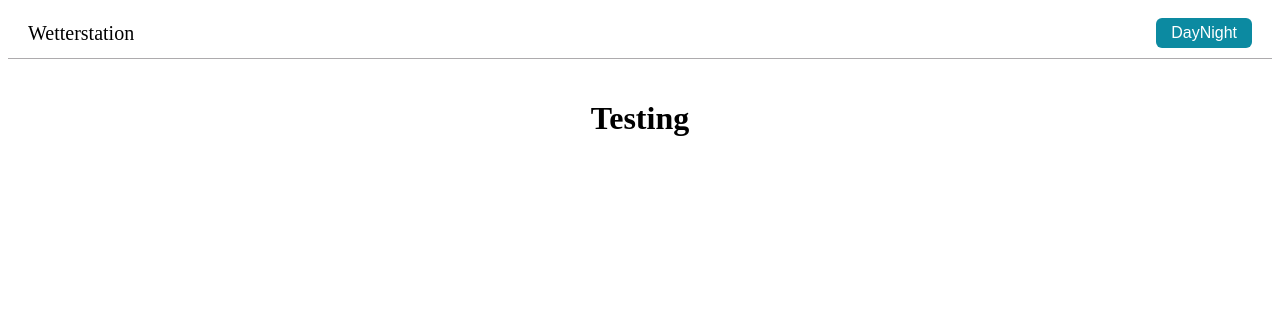
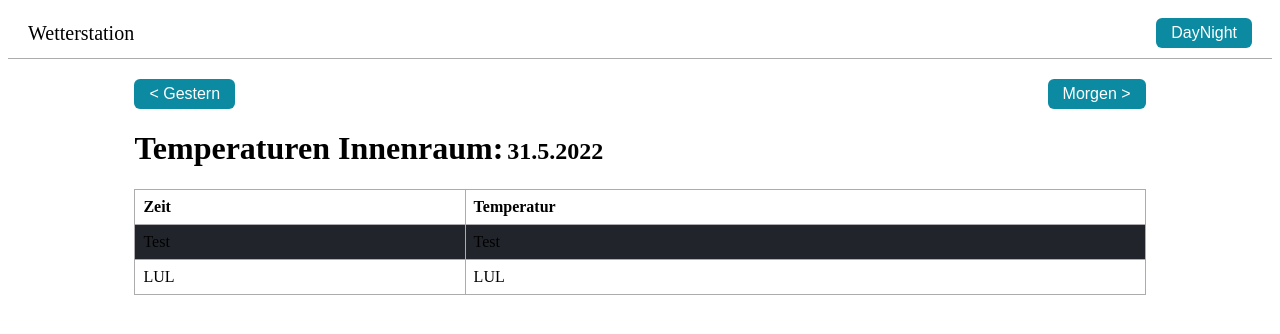
Before and after one commit to LakayFTW/pi-school, a plain HTML site: page index.html in a window 1280 px wide. Drawn offline with Linux system fonts and the light colour scheme.

Commit message:
created some design ideas for future temperature table

```diff
--- a/css/style.css
+++ b/css/style.css
@@ -10,8 +10,10 @@
 
 .mainview{
     display: grid;
-    justify-content: center;
-    padding: 20px;
+    /* justify-content: center; */
+    padding-top : 20px;
+    padding-left: 10%;
+    padding-right: 10%;
 }
 
 .header{
@@ -25,13 +27,21 @@
     font-size: 20px;
 }
 
-.space-x > * {
+.space-x-10 > * {
     margin-left: 10px;
     margin-right: 10px;
 }
 
 .justify-between{
     justify-content: space-between;
+}
+
+.flex{
+    display: flex;
+}
+
+.inline-block > *{
+    display: inline-block;
 }
 
 .button{
@@ -54,3 +64,18 @@
 .button:hover{
     background-color: #11CBED;
 }
+
+table{
+    border-collapse: collapse;
+    width: 100%;
+}
+
+td, th{
+    border: 1px solid #ADABAD;
+    text-align: left;
+    padding: 8px;
+}
+
+tr:nth-child(even){
+    background-color: #21252b;
+}
--- a/index.html
+++ b/index.html
@@ -6,18 +6,43 @@
     <meta name="viewport" content="width=device-width, initial-scale=1.0">
     <link rel="stylesheet" href="css/style.css" type="text/css">
     <script src="js/themeSwitcher.js"></script>
+    <script src="js/getToday.js"></script>
     <title>Raspberry Wetterstation</title>
 </head>
 <body id="body" class="light-mode body">
-    <div class="header space-x justify-between">
+    <div class="header space-x-10 justify-between">
         <p>Wetterstation</p>
         <button class="button" onclick="handleSwitchDarkLight()">DayNight</button>
     </div>
     <div class="mainview">
-        <h1>Testing</h1>
+        <div class="justify-between flex">
+            <button class="button">< Gestern</button>
+            <button class="button">Morgen ></button>
+        </div>
+        <div name="table">
+            <div class="inline-block">
+                <h1>Temperaturen Innenraum:</h1>
+                <h2 id="currentDate"></h2>
+            </div>
+            <table>
+                <tr>
+                    <th>Zeit</th>
+                    <th>Temperatur</th>
+                </tr>
+                <tr>
+                    <td>Test</td>
+                    <td>Test</td>
+                </tr>
+                <tr>
+                    <td>LUL</td>
+                    <td>LUL</td>
+                </tr>
+            </table>
+        </div>
     </div>
 </body>
 <script>
     window.onload = checkForCookies();
+    window.onload = getToday();
 </script>
 </html>
--- /dev/null
+++ b/js/getToday.js
@@ -0,0 +1,9 @@
+function getToday(){
+    let currentDate = new Date();
+    let cDay = currentDate.getDate().toString();
+    let cMonth = currentDate.getMonth();
+    let realMonth = (cMonth +1).toString();
+    let cYear = currentDate.getFullYear().toString();
+
+    document.getElementById('currentDate').innerHTML = cDay + '.' + realMonth + '.' + cYear;
+}
```
